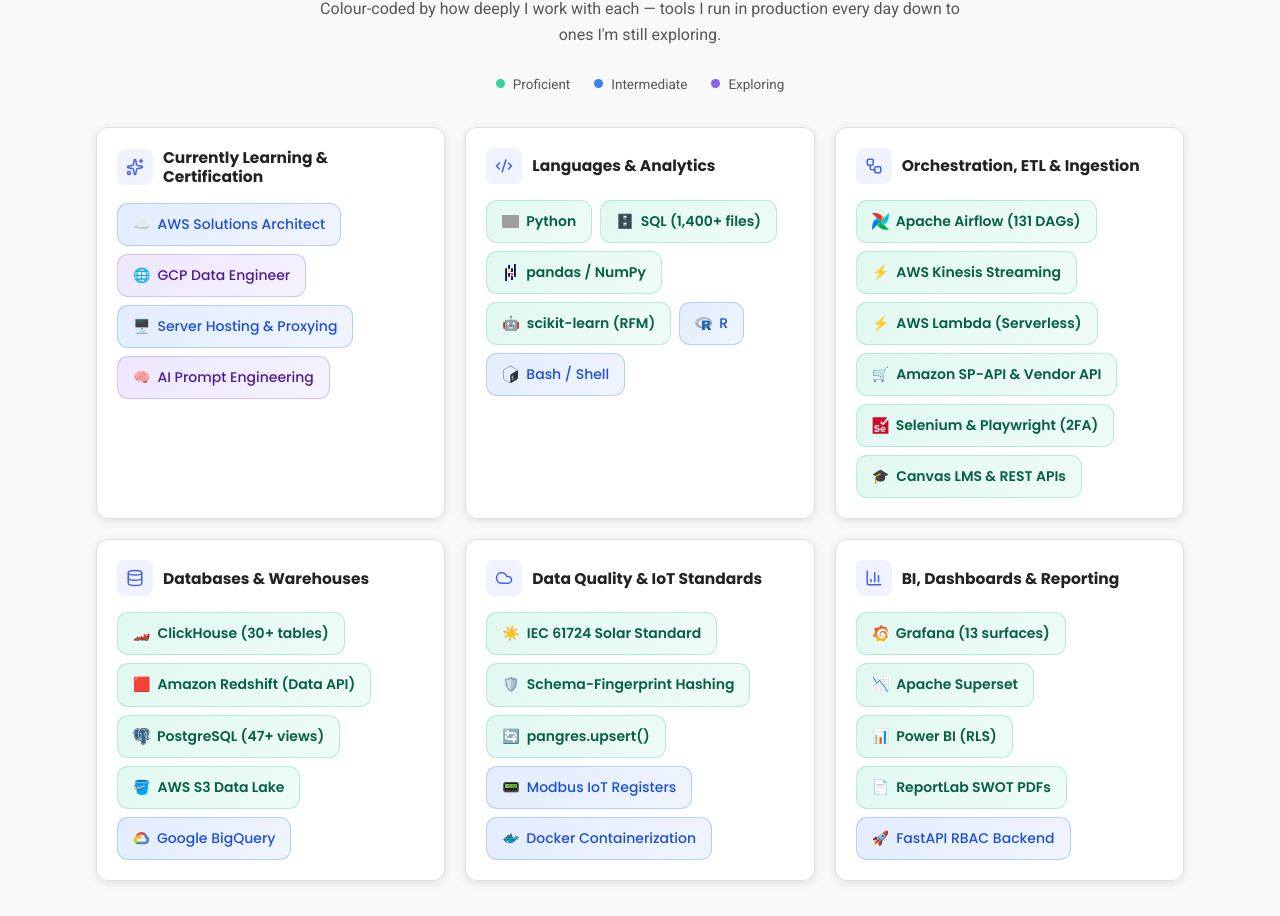
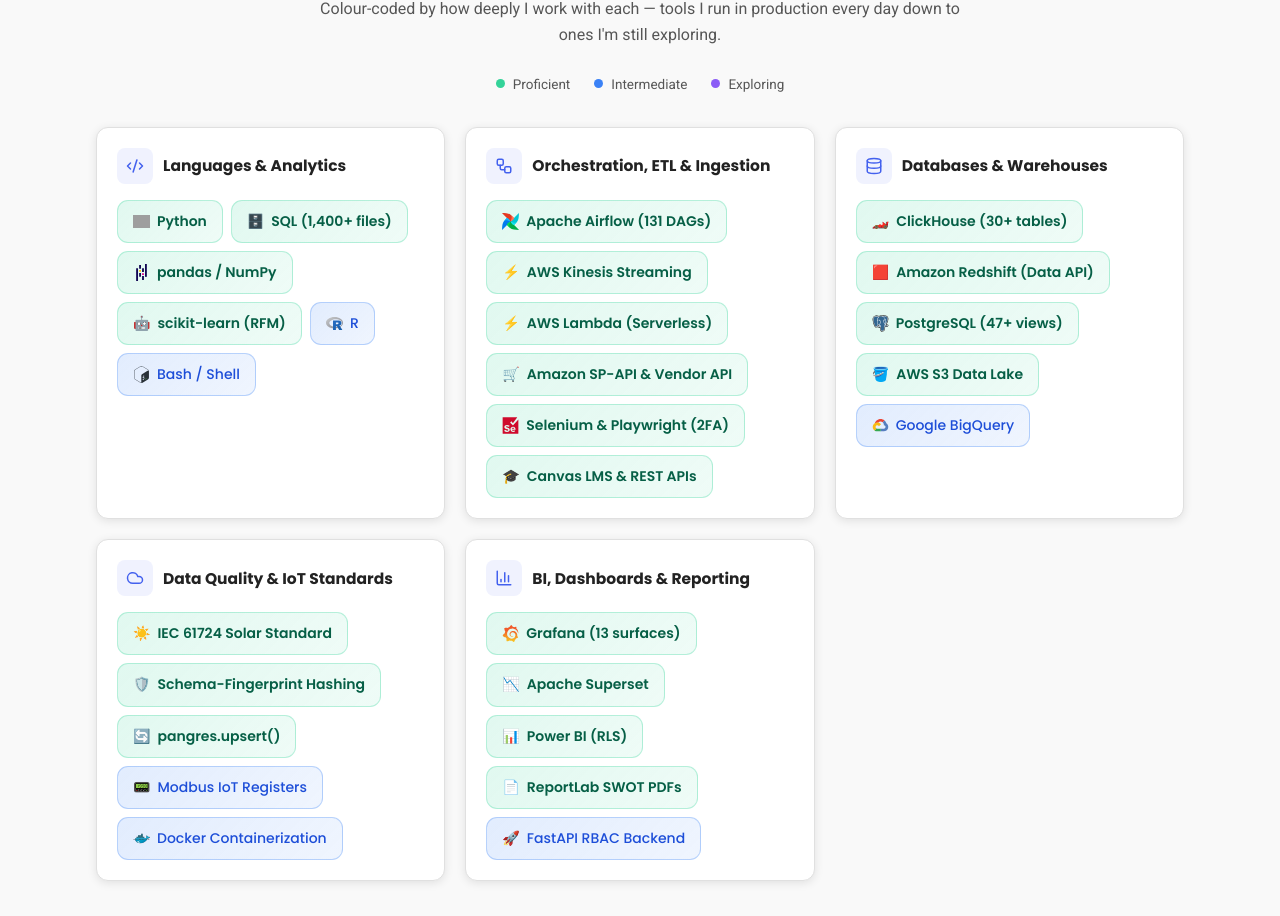
Before and after one commit to ShashankSurwase/Portfolio, a Next.js app: page /Portfolio/ in a window 1280 px wide. Shown: the part 4191-5107 px from the top of the page. Built offline with nearby package versions, Linux system fonts and the light colour scheme; grey boxes are pictures that could not be loaded.

Commit message:
refactor: remove redundant Currently Learning card from Skills section

```diff
--- a/components/folio/FolioSkills.tsx
+++ b/components/folio/FolioSkills.tsx
@@ -1,5 +1,5 @@
 "use client";
-import { Code2, Workflow, Database, Cloud, BarChart3, Sparkles } from "lucide-react";
+import { Code2, Workflow, Database, Cloud, BarChart3 } from "lucide-react";
 
 type Level = "proficient" | "intermediate" | "exploring" | "familiar";
 // `logo` = filename in /public/logos (real brand SVG); `emoji` = fallback when no logo exists.
@@ -8,16 +8,6 @@
 const LOGO_BASE = "/Portfolio/logos";
 
 const GROUPS: { icon: typeof Code2; title: string; items: Skill[] }[] = [
-  {
-    icon: Sparkles,
-    title: "Currently Learning & Certification",
-    items: [
-      { name: "AWS Solutions Architect", level: "intermediate", emoji: "☁️" },
-      { name: "GCP Data Engineer", level: "exploring", emoji: "🌐" },
-      { name: "Server Hosting & Proxying", level: "intermediate", emoji: "🖥️" },
-      { name: "AI Prompt Engineering", level: "exploring", emoji: "🧠" },
-    ],
-  },
   {
     icon: Code2,
     title: "Languages & Analytics",
```
